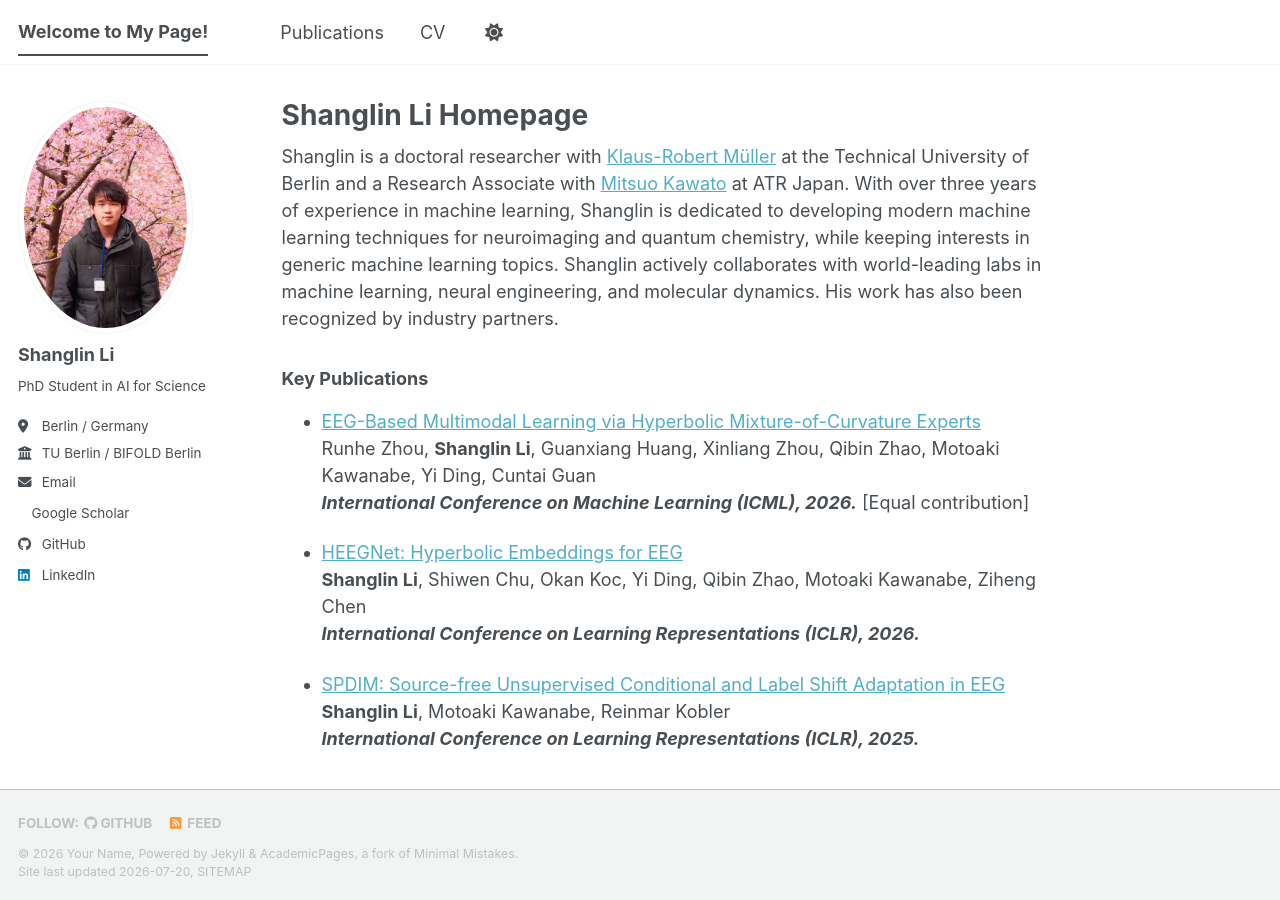
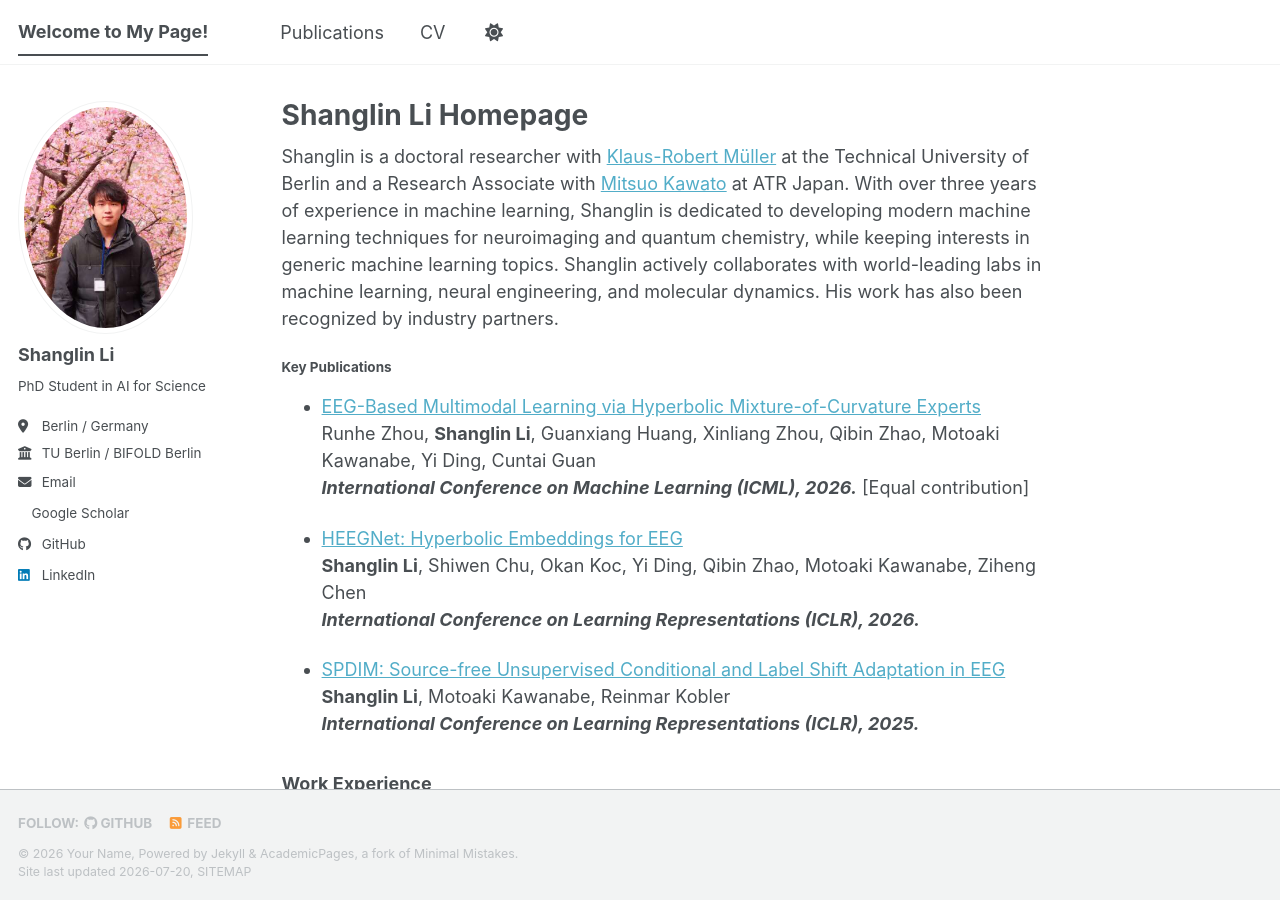
Before and after one commit to fightlesliefigt/fightlesliefigt.github.io, a Jekyll site: the page built from _pages/about.md, in a window 1280 px wide and 900 px high. Built offline with Jekyll 4.4.1, drawn with Linux system fonts in a browser that asks for light colours; a style sheet for code colours, icons or effects is not loaded.

```diff
--- a/_pages/about.md
+++ b/_pages/about.md
@@ -11,7 +11,7 @@ Shanglin is a doctoral researcher with [Klaus-Robert Müller](https://scholar.go
 With over three years of experience in machine learning, Shanglin is dedicated to developing modern machine learning techniques for neuroimaging and quantum chemistry, while keeping interests in generic machine learning topics. Shanglin actively collaborates with world-leading labs in machine learning, neural engineering, and molecular dynamics. His work has also been recognized by industry partners.
 
 
-<h3>Key Publications</h3>
+<h4>Key Publications</h4>
 <ul>
 <li><p>
 <a href="https://openreview.net/forum?id=VSn4wLFd2p">EEG-Based Multimodal Learning via Hyperbolic Mixture-of-Curvature Experts</a><br />
```
